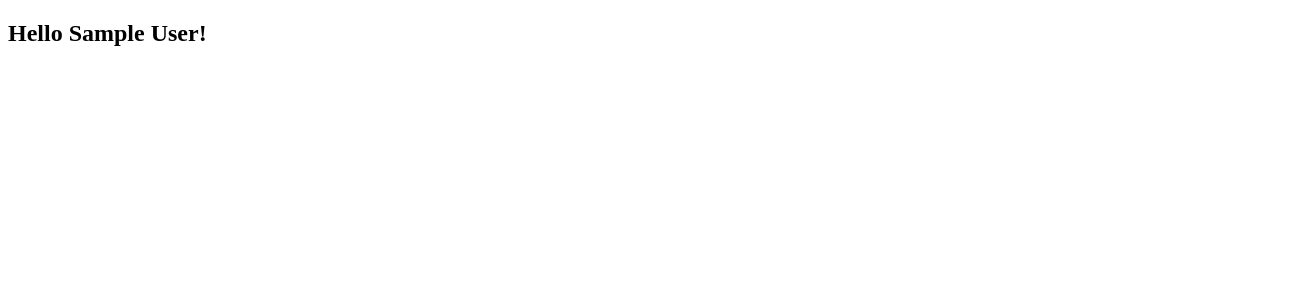
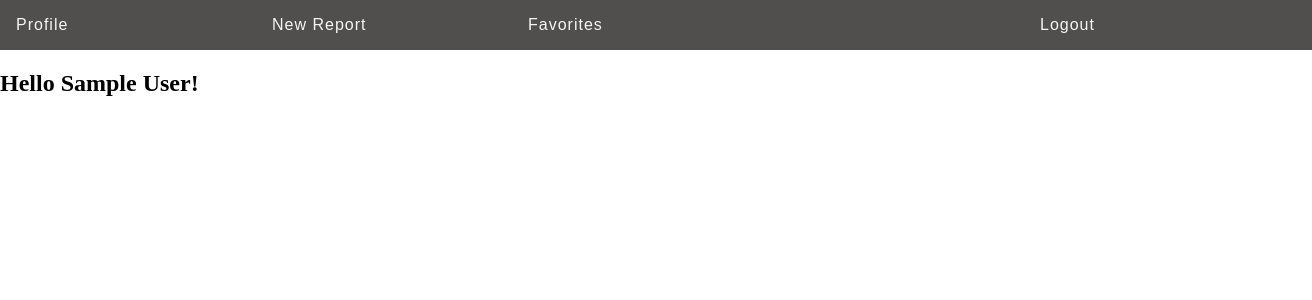
Before and after one commit to jamesfreeman114/fly-fish-tn, a React (Vite) app: page / in a window 1280 px wide. Shown: the top 300 px of the page, 1312 px wide, since content can reach past the window. Built offline with nearby package versions, Linux system fonts and the light colour scheme; sample sign-in values are in the browser's storage.

Commit message:
Added NavBar with links

```diff
--- /dev/null
+++ b/src/index.css
@@ -0,0 +1,126 @@
+/*Reset Default Styling
+--------------------------------------------------------------*/
+html,
+body,
+div,
+span,
+applet,
+object,
+iframe,
+h1,
+h2,
+h3,
+h4,
+h5,
+h6,
+p,
+blockquote,
+pre,
+a,
+abbr,
+acronym,
+address,
+big,
+cite,
+code,
+del,
+dfn,
+em,
+img,
+ins,
+kbd,
+q,
+s,
+samp,
+small,
+strike,
+strong,
+sub,
+sup,
+tt,
+var,
+b,
+u,
+i,
+center,
+dl,
+dt,
+dd,
+ol,
+ul,
+li,
+fieldset,
+form,
+label,
+legend,
+table,
+caption,
+tbody,
+tfoot,
+thead,
+tr,
+th,
+td,
+article,
+aside,
+canvas,
+details,
+embed,
+figure,
+figcaption,
+footer,
+header,
+hgroup,
+menu,
+nav,
+output,
+ruby,
+section,
+summary,
+time,
+mark,
+audio,
+video {
+  margin: 0;
+  padding: 0;
+  border: 0;
+  font-size: 100%;
+  font: inherit;
+  vertical-align: baseline;
+}
+/* HTML5 display-role reset for older browsers */
+article,
+aside,
+details,
+figcaption,
+figure,
+footer,
+header,
+hgroup,
+menu,
+nav,
+section {
+  display: block;
+}
+body {
+  line-height: 1;
+}
+ol,
+ul {
+  list-style: none;
+}
+blockquote,
+q {
+  quotes: none;
+}
+blockquote:before,
+blockquote:after,
+q:before,
+q:after {
+  content: "";
+  content: none;
+}
+table {
+  border-collapse: collapse;
+  border-spacing: 0;
+}
--- /dev/null
+++ b/src/nav/NavBar.css
@@ -0,0 +1,36 @@
+  body, html {
+    margin: 0;
+    padding: 0
+
+  }
+
+  .navbar {
+    display: flex;
+    flex-wrap: nowrap;
+    background-color: rgb(81, 78, 78);
+    margin: 0;
+    width: 100%;
+    padding: 1rem;
+  }
+
+  .navbar-item {
+    flex-basis: 20%;
+    list-style-type: none;
+    text-align: left;
+    color: whitesmoke;
+  }
+
+  .navbar-link {
+    text-decoration: none;
+    color: whitesmoke;
+    font-family: "Quicksand", sans-serif;
+    letter-spacing: 1px;
+  }
+
+  .navbar-logout {
+    margin-left: auto;
+  }
+
+  .navbar-link:hover {
+    color: var(--primary);
+  }
--- /dev/null
+++ b/src/nav/NavBar.jsx
@@ -0,0 +1,38 @@
+import { useNavigate, Link } from "react-router-dom";
+import "./NavBar.css"
+
+export const NavBar = () => {
+    const navigate = useNavigate()
+
+    return (<ul className="navbar">
+        <li className="navbar-item">
+            <Link to='/profile' className="navbar-link">Profile</Link>
+        </li>
+        <li className="navbar-item">
+            <Link to='/newreport' className="navbar-link">New Report</Link>
+        </li>
+        <li className="navbar-item">
+            <Link to='/favorites' className="navbar-link">Favorites</Link>
+        </li>
+        {localStorage.getItem("fly_user") ? (
+            <li className="navbar-item navbar-logout">
+                <Link
+                    className="navbar-link"
+                    to=""
+                    onClick={() => {
+                        localStorage.removeItem("fly_user")
+                        navigate("/", { replace: true })
+                    }}
+                >
+                    Logout
+                </Link>
+            </li>
+        ) : (
+            ""
+        )}
+
+    </ul>
+
+    )
+
+}
--- a/src/views/ApplicationViews.jsx
+++ b/src/views/ApplicationViews.jsx
@@ -1,5 +1,6 @@
 import { useState, useEffect } from "react"
-import { Routes, Route} from "react-router-dom"
+import { Outlet, Routes, Route} from "react-router-dom"
+import { NavBar } from "../nav/NavBar"
 
 export const ApplicationViews = () => {
 
@@ -15,8 +16,19 @@ export const ApplicationViews = () => {
     return (
 
         <Routes>
-            <Route path = "/" element = {<h2>Hello {currentUser.name}!</h2>}/>
+            <Route
+                 path="/"
+                 element={
+                    <>
+                        <NavBar/>
+                        <Outlet/>
+                    </>
+                 }
+                >
 
+
+                <Route index element = {<h2>Hello {currentUser.name}!</h2>}/>
+            </Route>
         </Routes>
 
     )
```
